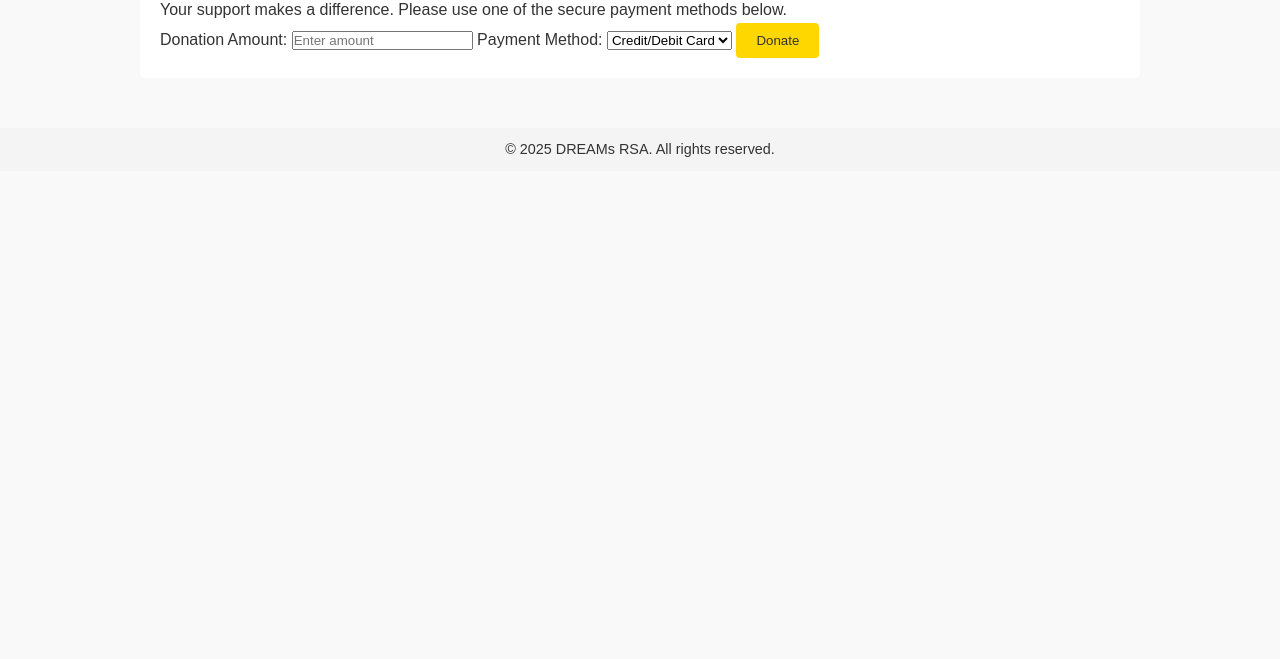
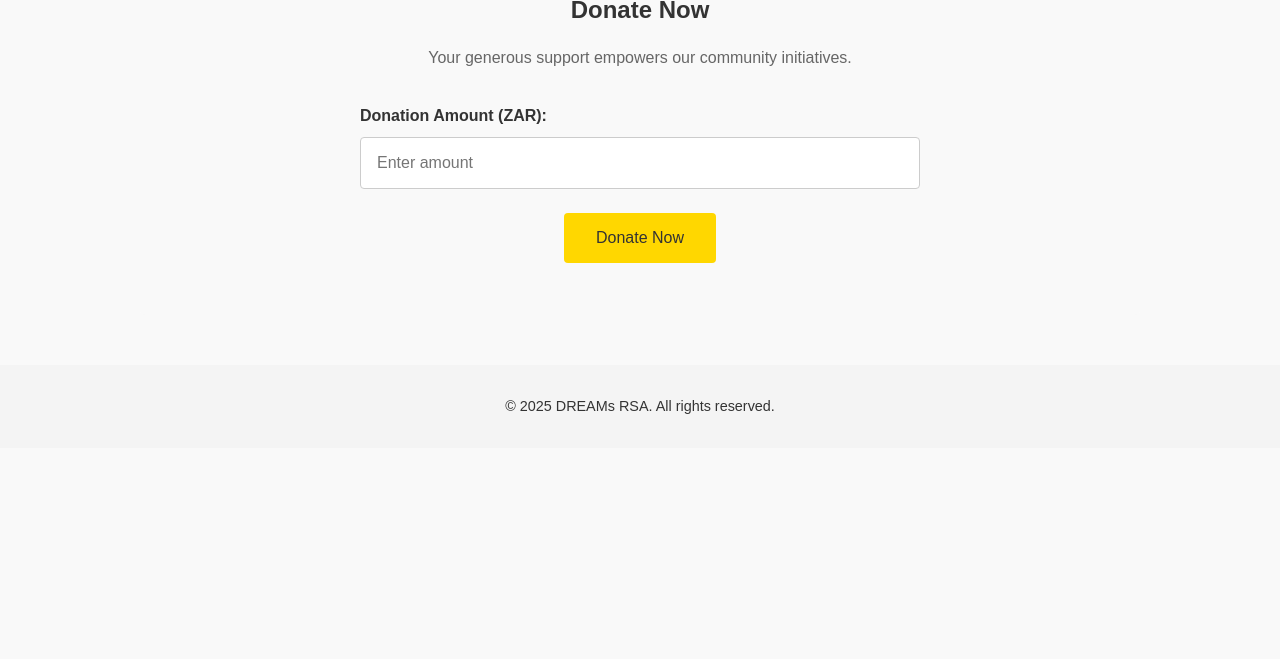
Before and after one commit to Mogoks/DREAMs-Website, a plain HTML site: page donate.html in a window 1280 px wide. Shown: the part 141-800 px from the top of the page. Drawn offline with Linux system fonts and the light colour scheme; a script that the page names is missing.

Commit message:
Working changes
Donate function update

```diff
--- a/donate.html
+++ b/donate.html
@@ -1,23 +1,27 @@
 <!DOCTYPE html>
 <html lang="en">
 <head>
-  <meta charset="UTF-8">
-  <meta name="viewport" content="width=device-width, initial-scale=1">
+  <meta charset="UTF-8" />
+  <meta name="viewport" content="width=device-width, initial-scale=1.0" />
   <title>DREAMs RSA - Donate</title>
-  <link rel="stylesheet" href="styles.css">
+  <link rel="stylesheet" href="styles.css" />
+  <!-- Load Stripe.js -->
+  <script src="https://js.stripe.com/v3/"></script>
 </head>
 <body>
-  <!-- Header with navigation -->
+  <!-- Header with Navigation -->
   <header>
     <div class="container header-container">
-      <h1 class="logo"><a href="index.html">DREAMs RSA</a></h1>
+      <h1 class="logo">
+        <a href="index.html">DREAMs RSA</a>
+      </h1>
       <button id="menu-toggle" class="menu-toggle">&#9776;</button>
       <nav id="navbar">
         <ul>
           <li><a href="index.html">Home</a></li>
           <li><a href="about.html">About Us</a></li>
           <li><a href="programs.html">Programs/Projects</a></li>
-          <li><a href="donate.html">Donate</a></li>
+          <li><a href="donate.html" class="active">Donate</a></li>
           <li><a href="events.html">Events</a></li>
           <li><a href="blog.html">Blog</a></li>
           <li><a href="contact.html">Contact Us</a></li>
@@ -26,32 +30,38 @@
     </div>
   </header>
 
-  <!-- Main content -->
+  <!-- Main Content -->
   <main>
-    <section id="payment-method">
-      <h2>Donate</h2>
-      <p>Your support makes a difference. Please use one of the secure payment methods below.</p>
-      <form>
-        <label for="donation-amount">Donation Amount:</label>
-        <input type="number" id="donation-amount" name="donation-amount" placeholder="Enter amount">
-
-        <label for="payment-option">Payment Method:</label>
-        <select id="payment-option" name="payment-option">
-          <option value="card">Credit/Debit Card</option>
-          <option value="paypal">PayPal</option>
-          <option value="bank">Bank Transfer</option>
-        </select>
-
-        <button type="submit" class="btn">Donate</button>
-      </form>
+    <section id="donate-section">
+      <div class="container">
+        <h2>Donate Now</h2>
+        <p>Your generous support empowers our community initiatives.</p>
+        <form id="donation-form">
+          <div class="form-group">
+            <label for="donation-amount">Donation Amount (ZAR):</label>
+            <input
+              type="number"
+              id="donation-amount"
+              name="donation_amount"
+              placeholder="Enter amount"
+              required
+            />
+          </div>
+          <button type="submit" id="donate-button" class="btn">Donate Now</button>
+        </form>
+      </div>
     </section>
   </main>
 
   <!-- Footer -->
   <footer>
-    <p>&copy; 2025 DREAMs RSA. All rights reserved.</p>
+    <div class="container">
+      <p>&copy; 2025 DREAMs RSA. All rights reserved.</p>
+    </div>
   </footer>
 
+  <!-- External JavaScript for Payment Integration -->
+  <script src="donate.js"></script>
   <script src="script.js"></script>
 </body>
 </html>
--- /dev/null
+++ b/donate.js
@@ -0,0 +1,47 @@
+document.addEventListener('DOMContentLoaded', function () {
+  // Initialize Stripe with your publishable key (replace with your own key)
+  const stripe = Stripe("pk_test_YourPublishableKeyHere");
+
+  const donationForm = document.getElementById('donation-form');
+
+  donationForm.addEventListener('submit', function (e) {
+    e.preventDefault();
+
+    // Get the donation amount in Rands from the input
+    const donationInput = document.getElementById('donation-amount').value;
+
+    // Stripe expects the amount in the smallest currency unit (cents)
+    // Multiply by 100 and round to the nearest integer.
+    const donationAmountCents = Math.round(parseFloat(donationInput) * 100);
+
+    // Create a Checkout Session on your server with the donation amount and currency set to "zar"
+    fetch('/create-checkout-session', {
+      method: 'POST',
+      headers: {
+        'Content-Type': 'application/json'
+      },
+      body: JSON.stringify({
+        donation_amount: donationAmountCents,
+        currency: "zar"
+      })
+    })
+    .then((response) => response.json())
+    .then((session) => {
+      if (session.id) {
+        // Redirect to Stripe Checkout using the session ID
+        return stripe.redirectToCheckout({ sessionId: session.id });
+      } else {
+        console.error("No Checkout Session ID returned.");
+      }
+    })
+    .then((result) => {
+      if (result.error) {
+        // Inform the customer if there was an error.
+        alert(result.error.message);
+      }
+    })
+    .catch((error) => {
+      console.error("Error:", error);
+    });
+  });
+});
--- a/styles.css
+++ b/styles.css
@@ -346,3 +346,63 @@ section.contact form .btn:hover{
   font-size: 1.2rem;
   margin-left: 0.25rem;
 }
+
+
+
+/* ----------------- Donate Section ----------------- */
+#donate-section {
+  padding: 2rem 0;
+  background: #f9f9f9;
+}
+
+#donate-section .container {
+  max-width: 600px;
+  margin: 0 auto;
+  text-align: center;
+}
+
+#donate-section h2 {
+  margin-bottom: 1rem;
+  color: #333;
+}
+
+#donate-section p {
+  margin-bottom: 2rem;
+  color: #666;
+}
+
+.form-group {
+  margin-bottom: 1.5rem;
+  text-align: left;
+}
+
+.form-group label {
+  display: block;
+  margin-bottom: 0.5rem;
+  font-weight: bold;
+  color: #333;
+}
+
+.form-group input {
+  width: 100%;
+  padding: 1rem;
+  border: 1px solid #ccc;
+  border-radius: 4px;
+  font-size: 1rem;
+}
+
+.btn {
+  display: inline-block;
+  background: #FFD700;
+  color: #333;
+  padding: 1rem 2rem;
+  border: none;
+  border-radius: 4px;
+  font-size: 1rem;
+  cursor: pointer;
+  transition: background-color 0.3s ease;
+}
+
+.btn:hover {
+  background: #e6c200;
+}
```
Also changed, not shown: about.html (+11 -0 lines).
